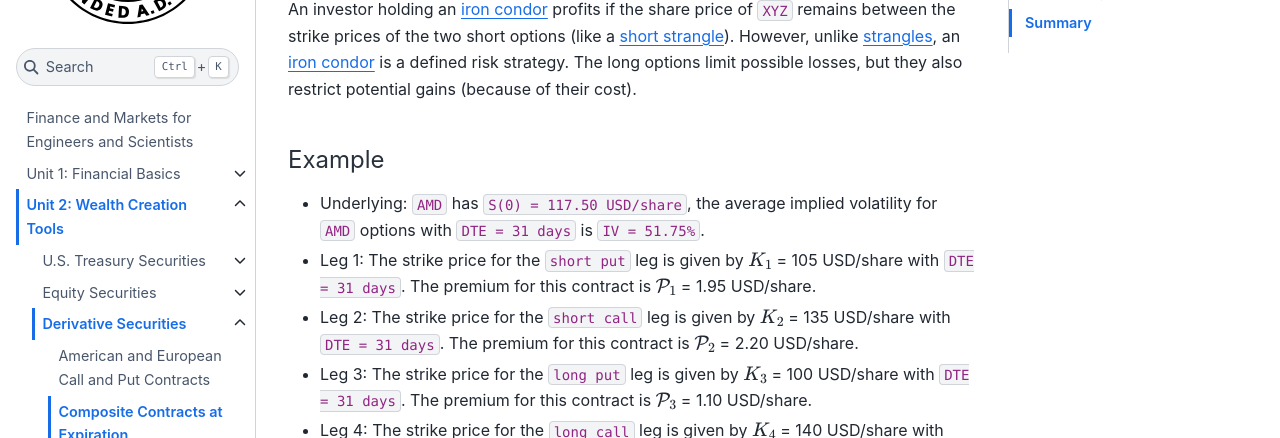
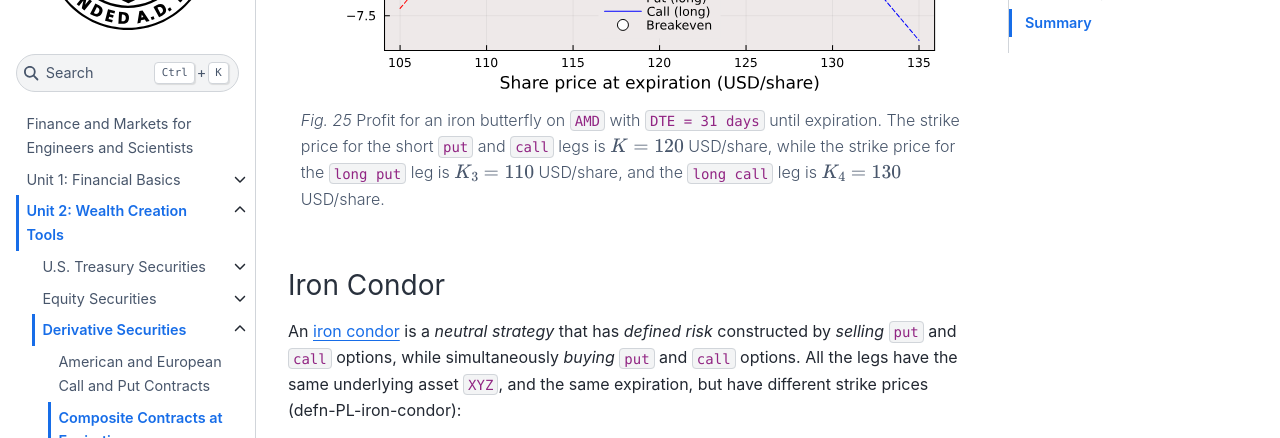
Before and after one commit to varnerlab/CHEME-5660-Markets-Mayhem-Book, a Jupyter Book: the page built from chapter-2-dir/options/composite-contracts.md, in a window 1280 px wide and 1400 px high, scrolled down 10503 px, cut to the strip 150-588 px from the top of the window. Built offline with Jupyter Book 1.0.4 settings and Sphinx 7.4.7 and the Sphinx Book theme 1.1.4, drawn with Linux system fonts in a browser that asks for light colours; some of the changed text lies outside the part shown.

Commit message:
notes
notes

````diff
--- a/chapter-2-dir/options/composite-contracts.md
+++ b/chapter-2-dir/options/composite-contracts.md
@@ -314,7 +314,13 @@
 * Leg 3: The strike price for the `long put` leg is given by $K_{3}$ = 110 USD/share with `DTE = 31 days`. The premium for this contract is $\mathcal{P}_{3}$ = 3.30 USD/share.
 * Leg 4: The strike price for the `long call` leg is given by $K_{4}$ = 130 USD/share with `DTE = 31 days`. The premium for this contract is $\mathcal{P}_{4}$ = 3.15 USD/share.
 
-
+```{figure} ./figs/Fig-AMD-iron-butterfly-DTE-31d.svg
+---
+height: 420px
+name: fig-short-amd-iron-butterfly
+---
+Profit for an iron butterfly on `AMD` with `DTE = 31 days` until expiration. The strike price for the short `put` and `call` legs is $K = 120$ USD/share, while the strike price for the `long put` leg is $K_{3} = 110$ USD/share, and the `long call` leg is $K_{4} = 130$ USD/share.
+```
 
 ### Iron Condor
 An [iron condor](https://www.investopedia.com/terms/i/ironcondor.asp) is a _neutral strategy_ that has _defined risk_ constructed by _selling_ `put` and `call` options, while simultaneously _buying_ `put` and `call` options. All the legs have the same underlying asset `XYZ`, and the same expiration, but have different strike prices ({prf:ref}`defn-PL-iron-condor`):
@@ -362,6 +368,13 @@
 * Leg 3: The strike price for the `long put` leg is given by $K_{3}$ = 100 USD/share with `DTE = 31 days`. The premium for this contract is $\mathcal{P}_{3}$ = 1.10 USD/share.
 * Leg 4: The strike price for the `long call` leg is given by $K_{4}$ = 140 USD/share with `DTE = 31 days`. The premium for this contract is $\mathcal{P}_{4}$ = 1.57 USD/share.
 
+```{figure} ./figs/Fig-AMD-iron-condor-DTE-31d.svg
+---
+height: 420px
+name: fig-short-amd-iron-condor
+---
+Profit for an iron condor on `AMD` with `DTE = 31 days` until expiration. The strike price for the `short put` leg is $K_{1} = 105$ USD/share, the `short call` leg has strike $K_{2} = 135$ USD/share, the `long put` leg has strike $K_{3} = 100$ USD/share, and the `long call` leg has strike $K_{4} = 140$ USD/share.
+```
 
 <!--
  where $K_{3}<K_{1}<S(0)<K_{2}<K_{4}$. In particular, the two short options are sold with strikes on either side of the current share price $S(0)$ of `XYZ`, with the short put strike price $K_{1}<S_{o}$ and the short call strike price $K_{2}>S_{o}$. Then, the long legs are purchased above and below the short strikes.  Thus, an [iron condor](https://www.investopedia.com/terms/i/ironcondor.asp) position has the character of a [strangle](https://www.investopedia.com/terms/s/strangle.asp) combined with a vertical spread.  -->
````
Also changed, not shown: other parts of chapter-2-dir/options/composite-contracts.md (+1 -1 lines), chapter-2-dir/options/figs/Fig-AMD-iron-butterfly-DTE-31d.svg (added), chapter-2-dir/options/figs/Fig-AMD-iron-condor-DTE-31d.svg (added), chapter-2-dir/options/figs/Fig-AMD-long-strangle-DTE-31d.svg, chapter-2-dir/options/figs/Fig-AMD-short-strangle-DTE-31d.svg.
